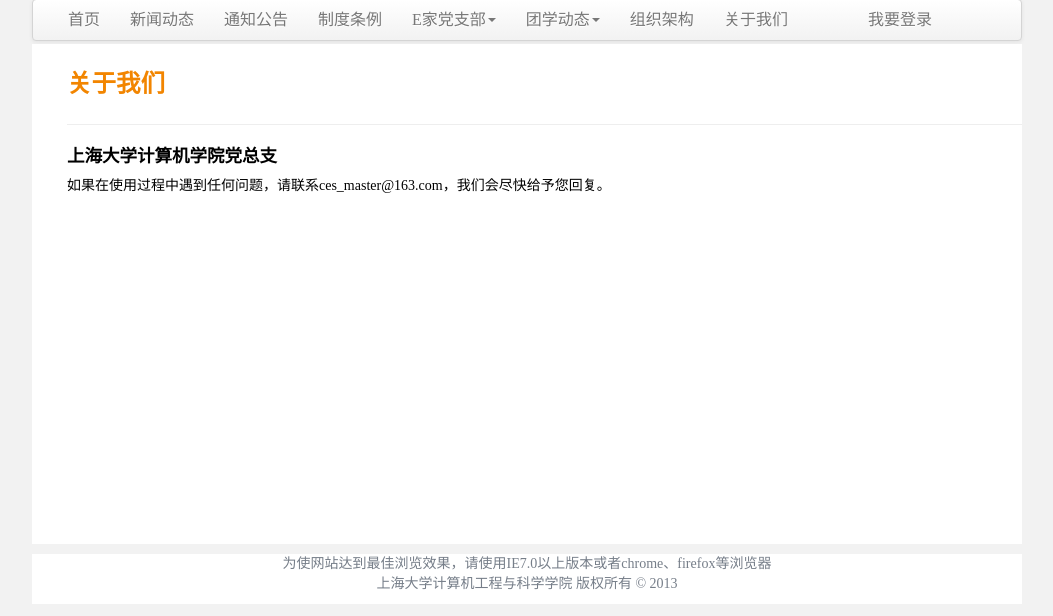
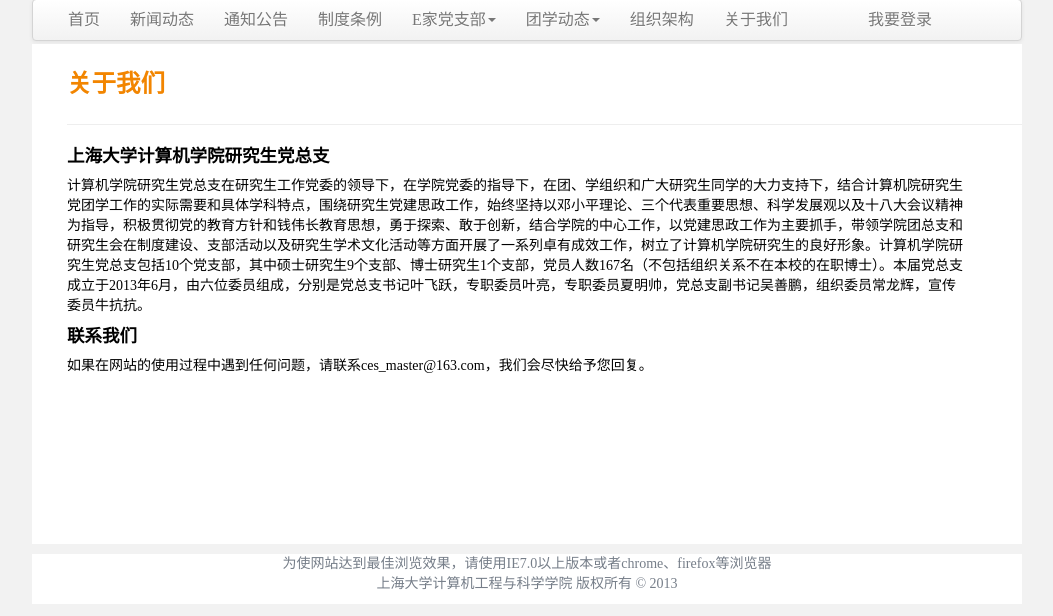
Before and after one commit to jackyjun/partyWeb, a Django app: page /contact/ in a window 1280 px wide. Shown: the part 121-737 px from the top of the page, without its empty margins (113-1166 px from the left). Run offline with Django 3.2, Linux system fonts and the light colour scheme; some libraries are stand-ins or nearby versions.

Commit message:
modify about

```diff
--- a/member/templates/contact.html
+++ b/member/templates/contact.html
@@ -8,7 +8,10 @@
     <h3 style="color:#F28500;">关于我们</h3>
     <hr/>
     <div style="width:900px;">
-        <h4>上海大学计算机学院党总支</h4>
-        如果在使用过程中遇到任何问题，请联系ces_master@163.com，我们会尽快给予您回复。<br/>
+        <h4>上海大学计算机学院研究生党总支</h4>
+        计算机学院研究生党总支在研究生工作党委的领导下，在学院党委的指导下，在团、学组织和广大研究生同学的大力支持下，结合计算机院研究生党团学工作的实际需要和具体学科特点，围绕研究生党建思政工作，始终坚持以邓小平理论、三个代表重要思想、科学发展观以及十八大会议精神为指导，积极贯彻党的教育方针和钱伟长教育思想，勇于探索、敢于创新，结合学院的中心工作，以党建思政工作为主要抓手，带领学院团总支和研究生会在制度建设、支部活动以及研究生学术文化活动等方面开展了一系列卓有成效工作，树立了计算机学院研究生的良好形象。计算机学院研究生党总支包括10个党支部，其中硕士研究生9个支部、博士研究生1个支部，党员人数167名（不包括组织关系不在本校的在职博士）。本届党总支成立于2013年6月，由六位委员组成，分别是党总支书记叶飞跃，专职委员叶亮，专职委员夏明帅，党总支副书记吴善鹏，组织委员常龙辉，宣传委员牛抗抗。
+        <br/>
+        <h4>联系我们</h4>
+        如果在网站的使用过程中遇到任何问题，请联系ces_master@163.com，我们会尽快给予您回复。<br/>
     </div>
 {% endblock %}
```
